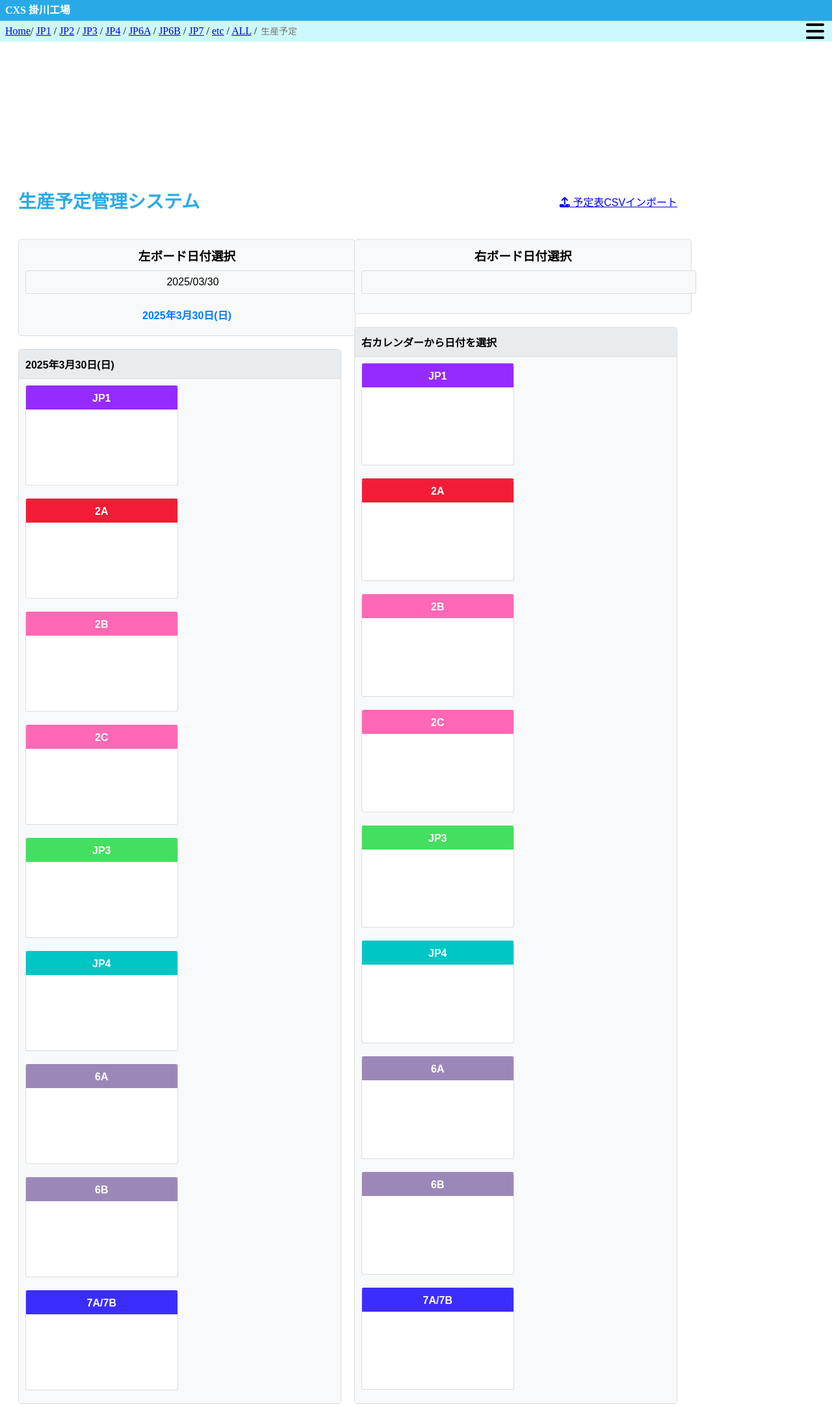
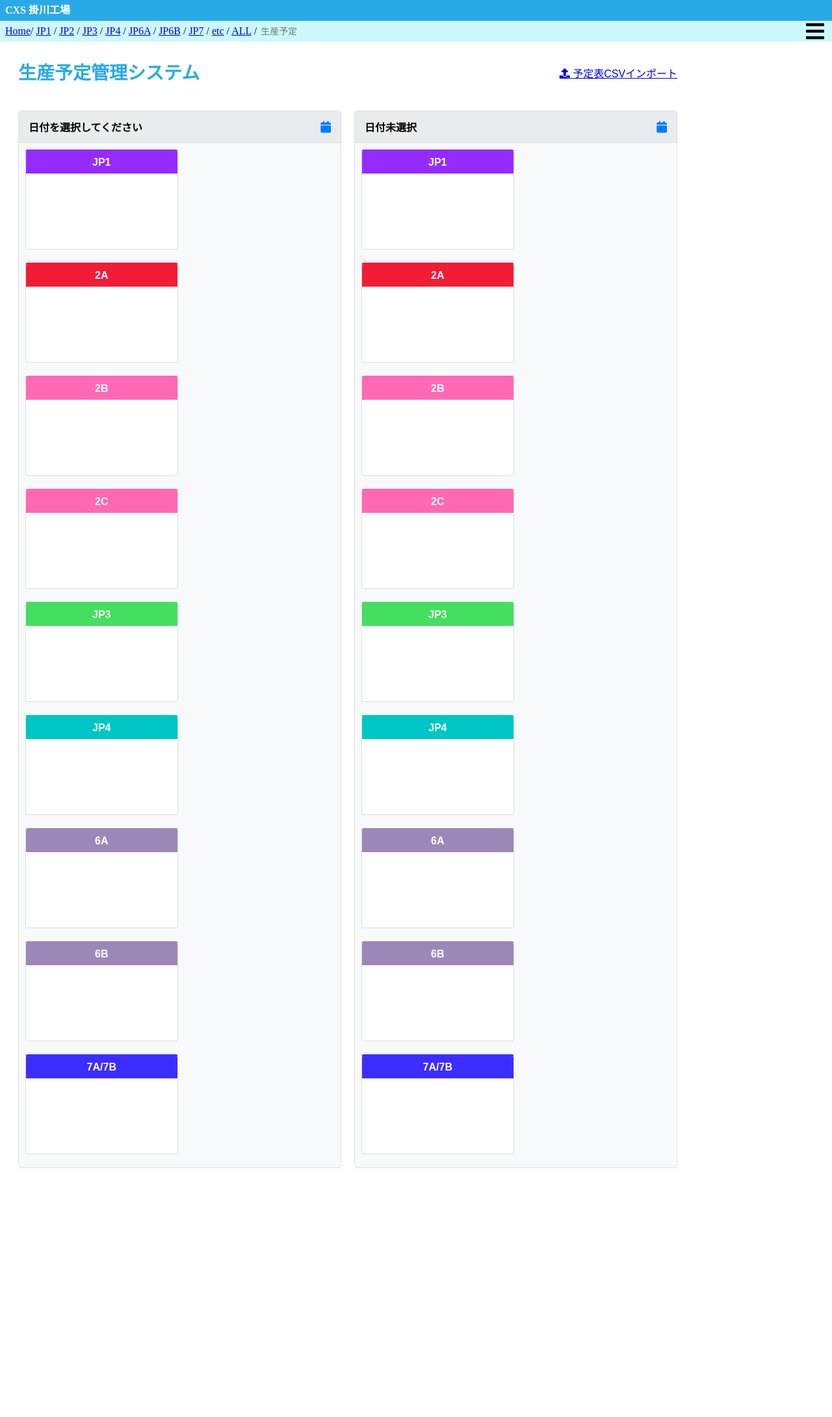
Before and after one commit to Ma-saan/cxs_django_websystem, a Django app: page /schedule_manager/ in a window 1280 px wide. Shown: the whole page at 65% size. After the commit the page ends 1797 px from the top, so only its background shows below. Run offline with Django 5.2, Linux system fonts and the light colour scheme; data that the repository does not hold is empty; some libraries are stand-ins or nearby versions.

Commit message:
カレンダーを別jsへ表示問題発生中

```diff
--- /dev/null
+++ b/schedule_manager/static/schedule_manager/css/datepicker.css
@@ -0,0 +1,104 @@
+/* datepicker.css - カレンダーアイコンと日付選択のスタイル（最終修正版） */
+
+/* カレンダーアイコンとヘッダーのスタイル */
+.date-header {
+    background-color: #e9ecef;
+    padding: 10px 15px;
+    border-bottom: 1px solid #ddd;
+    display: flex;
+    align-items: center;
+    justify-content: space-between;
+}
+
+.date-header h3 {
+    margin: 0;
+    font-size: 16px;
+    flex-grow: 1;
+}
+
+.calendar-icon {
+    cursor: pointer;
+    color: #007bff;
+    font-size: 18px;
+    padding: 5px 0 5px 10px;
+    transition: color 0.2s;
+}
+
+.calendar-icon:hover {
+    color: #0056b3;
+}
+
+/* カスタムdatepickerコンテナのスタイル */
+#external-datepicker-container {
+    padding: 0;
+    font-size: 14px;
+    width: 300px;
+    border: 1px solid #ddd;
+}
+
+/* jQuery UI Datepicker カスタマイズ */
+.ui-datepicker {
+    width: 100% !important;
+    padding: 0 !important;
+}
+
+.ui-datepicker-header {
+    background-color: #007bff !important;
+    color: white !important;
+    border: none !important;
+    border-radius: 0 !important;
+}
+
+.ui-datepicker-title {
+    font-weight: normal !important;
+    padding: 6px !important;
+}
+
+.ui-datepicker-prev, .ui-datepicker-next {
+    top: 5px !important;
+}
+
+.ui-datepicker-calendar {
+    margin: 0 !important;
+}
+
+.ui-datepicker th {
+    background-color: #f8f9fa;
+    border-color: #e9ecef;
+    padding: 5px !important;
+}
+
+.ui-datepicker td {
+    padding: 0 !important;
+    border: none !important;
+}
+
+.ui-datepicker td a.ui-state-default {
+    background: white !important;
+    border: 1px solid #f8f9fa !important;
+    text-align: center;
+    margin: 1px !important;
+    padding: 5px !important;
+}
+
+.ui-datepicker td a.ui-state-default:hover {
+    background-color: #e9f5ff !important;
+    border-color: #cce5ff !important;
+}
+
+.ui-datepicker td a.ui-state-default.ui-state-highlight {
+    background-color: #e8f4ff !important;
+    border-color: #007bff !important;
+}
+
+.ui-datepicker td a.ui-state-default.ui-state-active {
+    background-color: #cce5ff !important;
+    color: #007bff !important;
+}
+
+/* モバイル対応 */
+@media (max-width: 768px) {
+    #external-datepicker-container {
+        width: 260px;
+    }
+}
--- /dev/null
+++ b/schedule_manager/static/schedule_manager/js/datepicker.js
@@ -0,0 +1,113 @@
+/**
+ * datepicker.js - カレンダーアイコンによる日付選択機能（最終修正版）
+ */
+$(document).ready(function() {
+    console.log('datepicker.js: 初期化開始');
+
+    // 日本語化設定
+    $.datepicker.regional['ja'] = {
+        closeText: '閉じる',
+        prevText: '前月',
+        nextText: '次月',
+        currentText: '今日',
+        monthNames: ['1月', '2月', '3月', '4月', '5月', '6月', '7月', '8月', '9月', '10月', '11月', '12月'],
+        monthNamesShort: ['1月', '2月', '3月', '4月', '5月', '6月', '7月', '8月', '9月', '10月', '11月', '12月'],
+        dayNames: ['日曜日', '月曜日', '火曜日', '水曜日', '木曜日', '金曜日', '土曜日'],
+        dayNamesShort: ['日', '月', '火', '水', '木', '金', '土'],
+        dayNamesMin: ['日', '月', '火', '水', '木', '金', '土'],
+        weekHeader: '週',
+        dateFormat: 'yy/mm/dd',
+        firstDay: 0,
+        isRTL: false,
+        showMonthAfterYear: true,
+        yearSuffix: '年'
+    };
+    $.datepicker.setDefaults($.datepicker.regional['ja']);
+    console.log('datepicker.js: 日本語化設定完了');
+
+    // 外部datepickerコンテナを作成
+    $('body').append('<div id="external-datepicker-container"></div>');
+
+    const $container = $('#external-datepicker-container');
+    $container.css({
+        position: 'absolute',
+        zIndex: 9999,
+        display: 'none',
+        backgroundColor: 'white',
+        boxShadow: '0 3px 8px rgba(0,0,0,0.3)',
+        borderRadius: '4px'
+    });
+
+    // 共有datepickerの初期化
+    $container.datepicker({
+        onSelect: function(dateText) {
+            console.log('日付選択:', dateText);
+            const date = $(this).datepicker('getDate');
+
+            // アクティブな側（左/右）を判断
+            const activeSide = $container.data('active-side');
+            if (activeSide) {
+                $(`#${activeSide}-date`).text(formatDate(date));
+
+                // 選択された日付の予定を表示（左側の場合）
+                if (activeSide === 'left' && window.selectedDate !== undefined) {
+                    console.log('ボードデータ更新用の日付設定:', date);
+                    window.selectedDate = date;
+
+                    // 既存の関数を利用（存在する場合）
+                    if (typeof window.loadBoardData === 'function') {
+                        window.loadBoardData();
+                    }
+                }
+            }
+
+            // 選択後に閉じる
+            $container.hide();
+        }
+    });
+
+    // カレンダーアイコンクリックイベント
+    $('.calendar-icon').on('click', function(e) {
+        e.preventDefault();
+        e.stopPropagation();
+
+        // クリックされたアイコンが左か右かを判断
+        const side = $(this).attr('id').startsWith('left') ? 'left' : 'right';
+        console.log(`${side}カレンダーアイコンがクリックされました`);
+
+        // アイコンの位置を取得
+        const iconPos = $(this).offset();
+
+        // datepickerの表示位置を設定
+        $container.css({
+            top: (iconPos.top + $(this).outerHeight()) + 'px',
+            left: iconPos.left + 'px',
+            display: 'block'
+        });
+
+        // アクティブサイドを記録
+        $container.data('active-side', side);
+
+        // 画面タップでdatepickerを閉じる
+        $(document).one('click', function() {
+            $container.hide();
+        });
+
+        // datepicker内のクリックはバブリングさせない
+        $container.on('click', function(e) {
+            e.stopPropagation();
+        });
+    });
+
+    console.log('datepicker.js: 初期化完了');
+
+    // 日付フォーマット (表示用)
+    function formatDate(date) {
+        const year = date.getFullYear();
+        const month = date.getMonth() + 1;
+        const day = date.getDate();
+        const weekdays = ['日', '月', '火', '水', '木', '金', '土'];
+        const weekday = weekdays[date.getDay()];
+        return `${year}年${month}月${day}日(${weekday})`;
+    }
+});
--- a/schedule_manager/static/schedule_manager/js/schedule_board.js
+++ b/schedule_manager/static/schedule_manager/js/schedule_board.js
@@ -64,73 +64,6 @@ const ScheduleBoard = (function() {
         const weekdays = ['日', '月', '火', '水', '木', '金', '土'];
         const weekday = weekdays[date.getDay()];
         return `${year}年${month}月${day}日(${weekday})`;
-    }
-
-    // カレンダー初期化
-    function initCalendars() {
-        // 日本語化設定
-        $.datepicker.regional['ja'] = {
-            closeText: '閉じる',
-            prevText: '<前',
-            nextText: '次>',
-            currentText: '今日',
-            monthNames: ['1月','2月','3月','4月','5月','6月',
-                         '7月','8月','9月','10月','11月','12月'],
-            monthNamesShort: ['1月','2月','3月','4月','5月','6月',
-                              '7月','8月','9月','10月','11月','12月'],
-            dayNames: ['日曜日','月曜日','火曜日','水曜日','木曜日','金曜日','土曜日'],
-            dayNamesShort: ['日','月','火','水','木','金','土'],
-            dayNamesMin: ['日','月','火','水','木','金','土'],
-            weekHeader: '週',
-            dateFormat: 'yy/mm/dd',
-            firstDay: 0,
-            isRTL: false,
-            showMonthAfterYear: true,
-            yearSuffix: '年'
-        };
-        $.datepicker.setDefaults($.datepicker.regional['ja']);
-
-        // 左カレンダー初期化
-        $("#left-datepicker").datepicker({
-            onSelect: function(dateText, inst) {
-                const selectedDate = $(this).datepicker('getDate');
-
-                // 表示用フォーマット
-                const displayDate = formatDateForDisplay(selectedDate);
-                $("#left-date").text(displayDate);
-                $("#left-selected-date").text(displayDate);
-
-                // ボードデータ更新
-                leftSelectedDate = selectedDate;  // グローバル変数に保存
-                loadBoardData('left');
-            }
-        });
-
-        // 右カレンダー初期化
-        $("#right-datepicker").datepicker({
-            onSelect: function(dateText, inst) {
-                const selectedDate = $(this).datepicker('getDate');
-
-                // 表示用フォーマット
-                const displayDate = formatDateForDisplay(selectedDate);
-                $("#right-date").text(displayDate);
-                $("#right-selected-date").text(displayDate);
-
-                // ボードデータ更新
-                rightSelectedDate = selectedDate;  // グローバル変数に保存
-                loadBoardData('right');
-            }
-        });
-
-        // 初期表示として今日の日付を設定（左カレンダー）
-        const today = new Date();
-        $("#left-datepicker").datepicker("setDate", today);
-        leftSelectedDate = today;
-        $("#left-date").text(formatDateForDisplay(today));
-        $("#left-selected-date").text(formatDateForDisplay(today));
-
-        // 日付が選択されていない状態でも正しく表示されるようにする
-        loadBoardData('left');
     }
 
     // ボード初期化
@@ -610,8 +543,6 @@ const ScheduleBoard = (function() {
 
     // 初期化
     function init() {
-        // カレンダー初期化
-        initCalendars();
 
         // ボード初期化
         initBoard();
--- a/schedule_manager/templates/schedule_manager/index.html
+++ b/schedule_manager/templates/schedule_manager/index.html
@@ -5,8 +5,10 @@
 {% csrf_token %}
 <link rel="stylesheet" href="{% static 'schedule_manager/css/schedule_board.css' %}">
 <link rel="stylesheet" href="{% static 'schedule_manager/css/product_cards.css' %}">
+<link rel="stylesheet" href="{% static 'schedule_manager/css/datepicker.css' %}">
 <!-- jQuery UI スタイルシート -->
 <link rel="stylesheet" href="https://code.jquery.com/ui/1.13.2/themes/base/jquery-ui.css">
+<link rel="stylesheet" href="https://cdnjs.cloudflare.com/ajax/libs/font-awesome/5.15.4/css/all.min.css">
 
 <div class="schedule-container">
     <div class="schedule-header">
@@ -21,21 +23,11 @@
     <div class="container-flex">
         <!-- 左カラム -->
         <div class="board-column">
-            <!-- 左カレンダー -->
-            <div class="calendar-container" id="left-calendar-container">
-                <div class="calendar-title">
-                    <h3>左ボード日付選択</h3>
-                </div>
-                <div class="calendar-widget">
-                    <input type="text" id="left-datepicker" class="datepicker-input" readonly>
-                </div>
-                <div id="left-selected-date" class="selected-date-display"></div>
-            </div>
-
             <!-- 左ボード -->
             <div id="board-left" class="production-side">
                 <div class="date-header">
-                    <h3 id="left-date">左カレンダーから日付を選択</h3>
+                    <h3 id="left-date">日付を選択してください</h3>
+                    <span class="fa fa-calendar calendar-icon" id="left-calendar-trigger"></span>
                 </div>
                 <div class="production-lines">
                     <!-- ラインとカードはJSで生成 -->
@@ -45,21 +37,11 @@
 
         <!-- 右カラム -->
         <div class="board-column">
-            <!-- 右カレンダー -->
-            <div class="calendar-container" id="right-calendar-container">
-                <div class="calendar-title">
-                    <h3>右ボード日付選択</h3>
-                </div>
-                <div class="calendar-widget">
-                    <input type="text" id="right-datepicker" class="datepicker-input" readonly>
-                </div>
-                <div id="right-selected-date" class="selected-date-display"></div>
-            </div>
-
             <!-- 右ボード -->
             <div id="board-right" class="production-side">
                 <div class="date-header">
-                    <h3 id="right-date">右カレンダーから日付を選択</h3>
+                    <h3 id="right-date">日付未選択</h3>
+                    <span class="fa fa-calendar calendar-icon" id="right-calendar-trigger"></span>
                 </div>
                 <div class="production-lines">
                     <!-- ラインとカードはJSで生成 -->
@@ -122,6 +104,8 @@
 <script src="{% static 'schedule_manager/js/schedule_board.js' %}"></script>
 <script src="{% static 'schedule_manager/js/product_cards.js' %}"></script>
 <script src="{% static 'schedule_manager/js/schedule_manager_utils.js' %}"></script>
+<script src="{% static 'schedule_manager/js/datepicker.js' %}"></script>
+
 <script src="{% static 'schedule_manager/js/schedule_debug_helper.js' %}"></script>
 
 {% endblock %}
--- a/static/css/style.css
+++ b/static/css/style.css
@@ -52,7 +52,7 @@
 
 
 .content-block {
-    margin-top: 25%;
+    margin-top: 70px;
     flex: 1; /* メインコンテンツが残りのスペースを占めるようにする */
     padding: 0 .5rem;
 }
```
